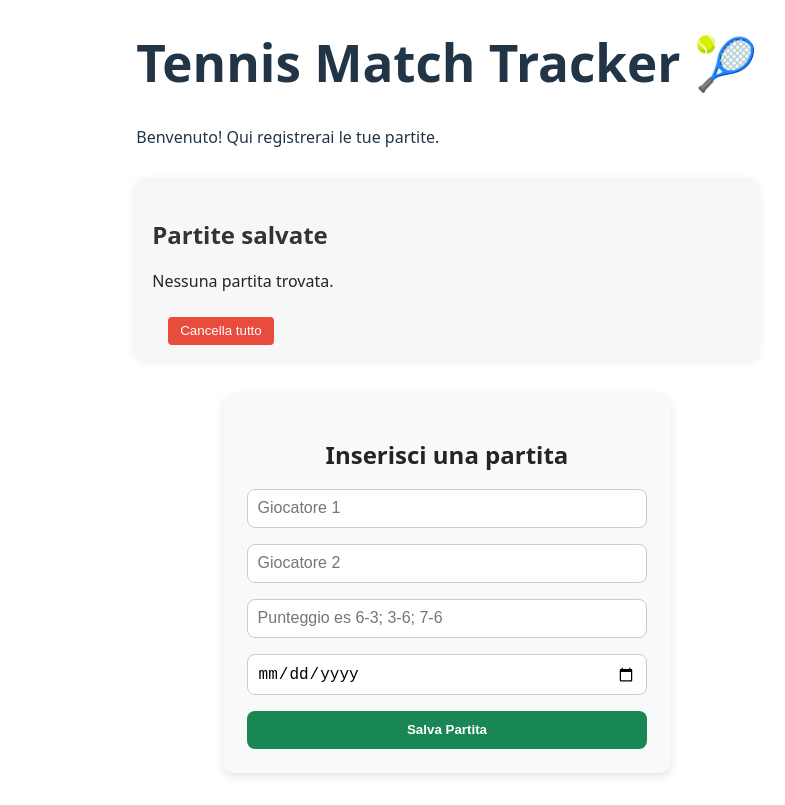
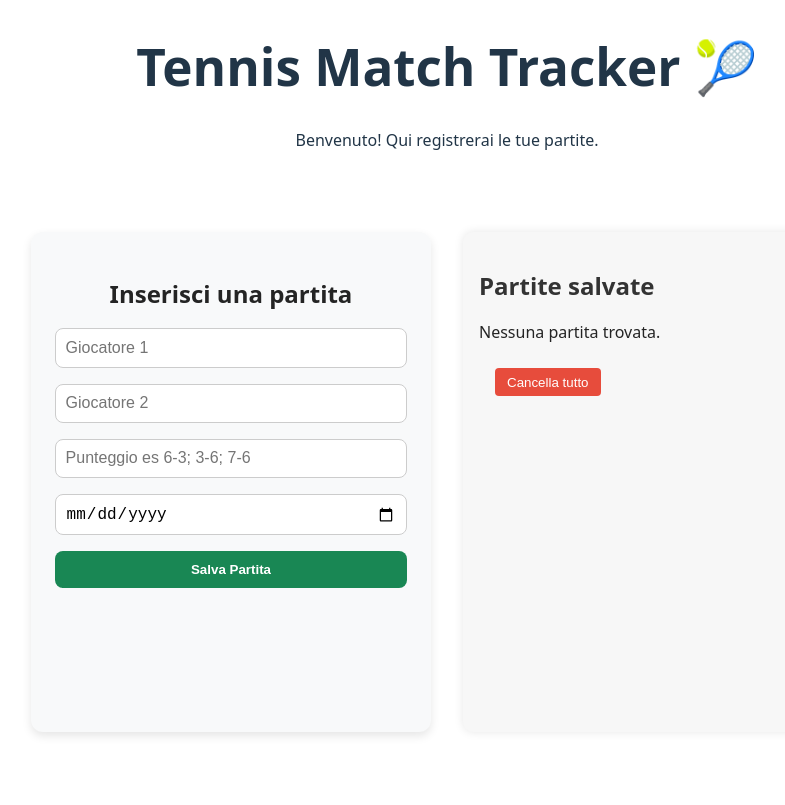
Before and after one commit to PuglisiAlfio/tennis-match-tracker, a React (Vite) app: page / in a window 1280 px wide. Shown: the whole page, without its empty margins (193-978 px from the left). Built offline with nearby package versions, Linux system fonts and the light colour scheme.

Commit message:
Aggiunto stile all'header: centratura e miglioramento font

```diff
--- a/src/App.jsx
+++ b/src/App.jsx
@@ -1,14 +1,18 @@
+import MatchForm from "./components/MatchForm";
 import MatchList from "./components/MatchList";
-import MatchForm from "./components/MatchForm";
 
 function App() {
   return (
-    <div>
-      <h1>Tennis Match Tracker 🎾</h1>
-      <p>Benvenuto! Qui registrerai le tue partite.</p>
-      <MatchList/>
-      <MatchForm/>
-    </div>
+    <>
+      <header>
+          <h1>Tennis Match Tracker 🎾</h1>
+          <p>Benvenuto! Qui registrerai le tue partite.</p>
+      </header>
+      <main>
+        <MatchForm />
+        <MatchList />
+      </main>
+    </>
   );
 }
 
--- a/src/index.css
+++ b/src/index.css
@@ -22,15 +22,31 @@ body {
   min-height: 100vh;
 }
 
+header {
+  text-align: center;
+}
+
 h1 {
   font-size: 3.2em;
   line-height: 1.1;
 }
 
+main {
+  display: flex;
+  justify-content: center;
+  gap: 2rem;
+  align-items: flex-start;
+  padding: 2rem;
+  flex-wrap: wrap;
+}
+
 form {
+  min-width: 400px;
+  min-height: 500px;
+  overflow-y: auto;
+  box-sizing: border-box;
   display: flex;
   flex-direction: column;
-  max-width: 400px;
   margin: 2rem auto;
   padding: 1.5rem;
   background-color: #f8f9fa;
@@ -69,6 +85,10 @@ form button:hover {
 }
 
 .match-list {
+  min-width: 400px;
+  min-height: 500px;
+  overflow-y: auto;
+  box-sizing: border-box;
   margin-top: 2rem;
   padding: 1rem;
   background-color: #f7f7f7;
```
